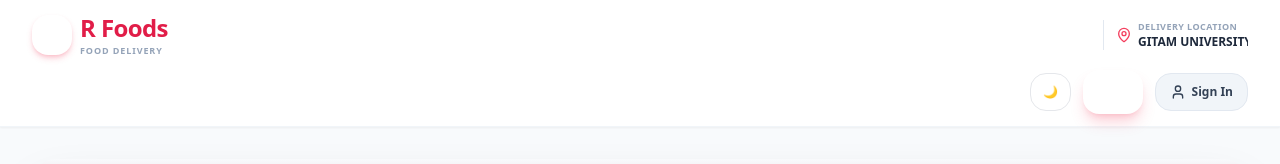
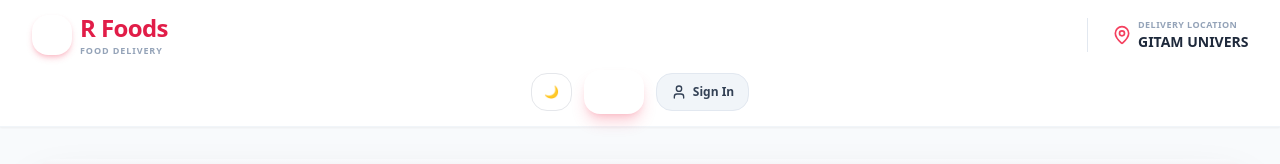
Before and after one commit to Ratnam-chandra/r-foods, a React (Vite) app: page / in a window 1280 px wide. Shown: the top 164 px of the page. Built offline with nearby package versions, Linux system fonts and the light colour scheme.

Commit message:
Fix header layout with dedicated two-row mobile structure

```diff
--- a/src/App.jsx
+++ b/src/App.jsx
@@ -608,12 +608,13 @@ export default function App() {
 
       `}</style>
 
- {/* ================= HEADER ================= */}
+  {/* ================= HEADER ================= */}
       <header className="sticky top-0 z-40 bg-white shadow-sm border-b border-slate-100">
-        <div className="max-w-7xl mx-auto px-3 sm:px-6 lg:px-8 py-3 flex flex-col sm:flex-row items-center justify-between gap-3">
-
-          {/* Logo & Right Actions */}
-          <div className="flex items-center justify-between w-full sm:w-auto gap-2">
+        <div className="max-w-7xl mx-auto px-3 sm:px-6 lg:px-8 py-3 flex flex-col md:flex-row items-center justify-between gap-3">
+
+          {/* Logo & Delivery Location */}
+          <div className="flex items-center justify-between w-full md:w-auto gap-2 sm:gap-6">
+
             {/* Logo */}
             <div className="flex items-center gap-2 cursor-pointer shrink-0" onClick={() => setViewState('browse')}>
               <div className="r-foods-logo-icon w-9 h-9 sm:w-10 sm:h-10 rounded-2xl bg-gradient-to-tr from-rose-600 to-orange-500 flex items-center justify-center text-white shadow-md shadow-rose-500/25">
@@ -627,19 +628,19 @@ export default function App() {
               </div>
             </div>
 
-            {/* Delivery Location Selector - Clean Mobile Row */}
-            <div className="relative flex items-center gap-1.5 pl-3 border-l border-slate-200">
-              <MapPin className="w-4 h-4 text-rose-500 shrink-0" />
+            {/* Delivery Location Selector */}
+            <div className="relative flex items-center gap-1.5 pl-3 sm:pl-6 border-l border-slate-200">
+              <MapPin className="w-4 h-4 sm:w-5 sm:h-5 text-rose-500 shrink-0" />
               <div className="text-left cursor-pointer" onClick={() => setIsLocationDropdownOpen(!isLocationDropdownOpen)}>
-                <p className="text-[9px] font-bold text-slate-400 uppercase tracking-wider">Delivery Location</p>
-                <p className="text-xs font-bold text-slate-800 flex items-center gap-1 max-w-[110px] sm:max-w-[200px] truncate">
-                  {currentLocation} <ChevronDown className={`w-3.5 h-3.5 text-slate-500 transition-transform ${isLocationDropdownOpen ? 'rotate-180' : ''}`} />
+                <p className="text-[9px] sm:text-[10px] font-bold text-slate-400 uppercase tracking-wider">Delivery Location</p>
+                <p className="text-xs sm:text-sm font-bold text-slate-800 flex items-center gap-1 max-w-[110px] sm:max-w-[220px] truncate">
+                  {currentLocation} <ChevronDown className={`w-3.5 h-3.5 sm:w-4 sm:h-4 text-slate-500 transition-transform ${isLocationDropdownOpen ? 'rotate-180' : ''}`} />
                 </p>
               </div>
 
               {/* Location Dropdown Modal */}
               {isLocationDropdownOpen && (
-                <div className="absolute top-12 left-0 w-72 sm:w-80 bg-white rounded-2xl shadow-2xl border border-slate-100 p-3 z-50 animate-in fade-in zoom-in-95">
+                <div className="absolute top-12 left-0 w-80 bg-white rounded-2xl shadow-2xl border border-slate-100 p-3 z-50 animate-in fade-in zoom-in-95">
                   <div className="p-2 border-b border-slate-100 mb-2">
                     <p className="text-xs font-bold text-slate-400 uppercase tracking-wider">Select Delivery Location</p>
                     <p className="text-[11px] text-rose-600 font-semibold">GITAM & Yelahanka / Doddaballapura Zones</p>
@@ -659,9 +660,10 @@ export default function App() {
                 </div>
               )}
             </div>
+
           </div>
 
-          {/* Desktop Search Bar */}
+          {/* Center Search Bar */}
           <div className="flex-1 max-w-md hidden lg:block">
             <div className="relative">
               <Search className="absolute left-4 top-1/2 -translate-y-1/2 w-4 h-4 text-slate-400" />
@@ -680,8 +682,8 @@ export default function App() {
             </div>
           </div>
 
-          {/* Right Actions: Theme, Cart & Auth */}
-          <div className="flex items-center gap-2 sm:gap-3 ml-auto sm:ml-0">
+          {/* Right Actions: Explore Menu, Cart & Auth */}
+          <div className="flex items-center gap-2 sm:gap-3">
             <button
               onClick={scrollToMenu}
               className="hidden md:flex items-center gap-1.5 bg-rose-50 text-rose-600 hover:bg-rose-100 px-4 py-2.5 rounded-2xl text-xs font-bold transition-all border border-rose-200"
@@ -721,6 +723,10 @@ export default function App() {
                 >
                   <div className="w-9 h-9 rounded-full bg-rose-100 text-rose-600 font-bold flex items-center justify-center border-2 border-rose-500 text-xs shadow-sm">
                     {currentUser.name.charAt(0).toUpperCase()}
+                  </div>
+                  <div className="hidden xl:block text-left">
+                    <p className="text-[10px] font-bold text-slate-400 uppercase">Hello,</p>
+                    <p className="text-xs font-bold text-slate-800 truncate max-w-[90px]">{currentUser.name}</p>
                   </div>
                 </button>
 
```
